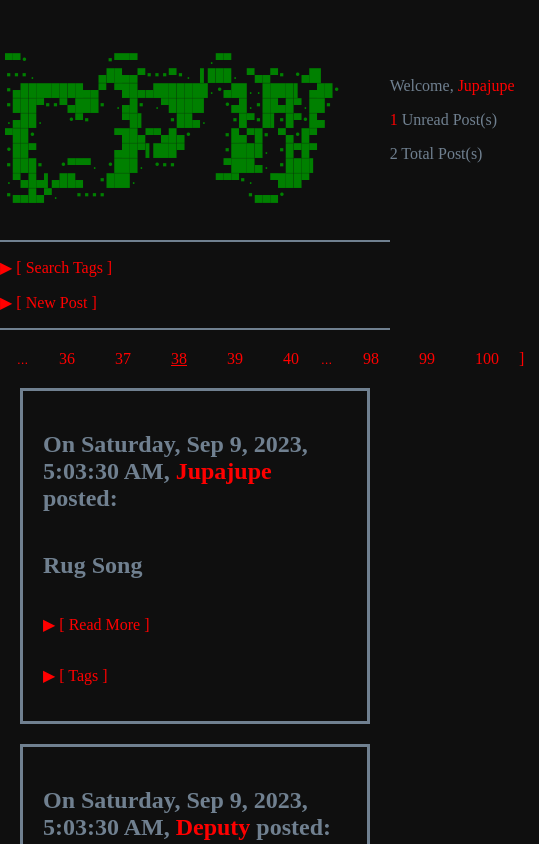
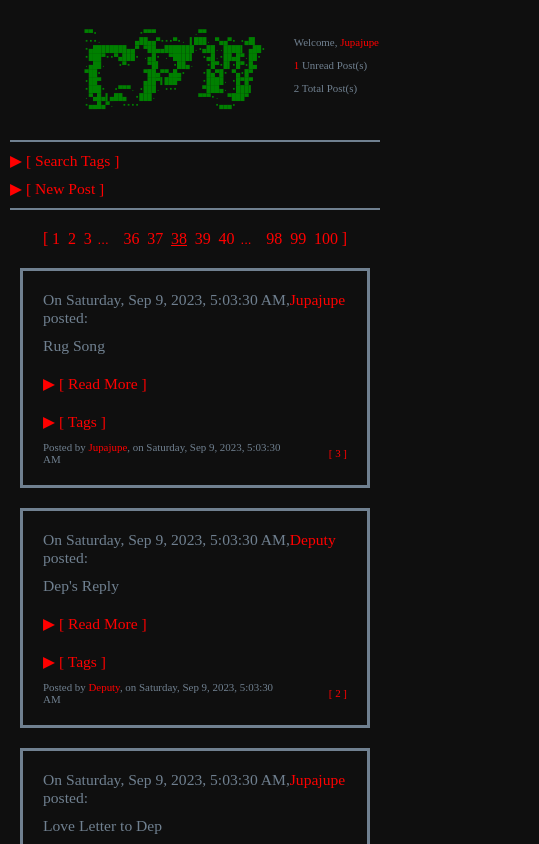
Before and after one commit to AVassilev98/PseudWorld, a React (Create React App) app: page / in a window 390 px wide. Shown: the top 844 px of the page, 539 px wide, since content can reach past the window. Built offline with nearby package versions, Linux system fonts and the light colour scheme; a web font is replaced by a local one.

Commit message:
Improve Mobile Layout

```diff
--- a/src/GlobalComponents/DropDown/DropDown.scss
+++ b/src/GlobalComponents/DropDown/DropDown.scss
@@ -0,0 +1,4 @@
+.dropDownContainer {
+    margin-top: 10px;
+    margin-bottom: 10px;
+}
--- a/src/GlobalComponents/DropDown/DropDown.tsx
+++ b/src/GlobalComponents/DropDown/DropDown.tsx
@@ -1,4 +1,5 @@
 import React, { Children } from "react";
+import "./DropDown.scss"
 
 type DropDownProps = {
     isOpened: boolean;
@@ -31,10 +32,10 @@ class DropDown extends React.Component<DropDownProps, DropDownState>
 
     render() {
         return (
-            <div>
-                <p>
+            <div className="dropDownContainer">
+                <a className="adjustableHeaderText">
                     <span onClick={() => this.handleClick()} className="clickable"> {this.state.isOpened ? "▼ " : "▶ "} {this.props.text}</span>
-                </p>
+                </a>
                 {this.state.isOpened ? this.props.children : <div />}
             </div>
         )
--- a/src/MainPage/MainPage.scss
+++ b/src/MainPage/MainPage.scss
@@ -3,7 +3,7 @@
     align-content: center;
     align-items: flex-start;
     height: 100vh;
-    width: 800px;
+    width: min(800px, 100vw);
     max-width: 100%;
     margin: auto;
 }
--- a/src/MainPage/MainPage.tsx
+++ b/src/MainPage/MainPage.tsx
@@ -24,9 +24,9 @@ const Header = (props: any) => {
 
     return (
         <div className="header">
-            <span className="headerGroup">
+            <span className="headerGroup adjustableText">
                 <div className="headerColumn headerColumnLeft">
-                    <pre style={{ color: "green" }}>
+                    <pre className="adjustableLogo" style={{ color: "green" }}>
                         {logo}
                     </pre>
                 </div>
@@ -122,6 +122,7 @@ class MainPage extends React.Component<{}, MainPageState> {
                     <div style={{
                         borderStyle: "solid none",
                         borderWidth: "2px",
+                        margin: "10px",
                     }}>
                         <TagDropDown
                             isOpened={this.state.tagDropDownOpened}
@@ -136,9 +137,9 @@ class MainPage extends React.Component<{}, MainPageState> {
                             <SubmissionForm />
                         </DropDown>
                     </div>
-                    <PageBrowser></PageBrowser>
+                    <PageBrowser />
                     {this.renderPostItems()}
-                    <PageBrowser></PageBrowser>
+                    <PageBrowser />
                 </span>
             </div>
         )
--- a/src/MainPage/PageBrowser/PageBrowser.scss
+++ b/src/MainPage/PageBrowser/PageBrowser.scss
@@ -4,11 +4,12 @@
     align-content: center;
     color: red;
     margin-top: 20px;
+    width: 100%;
 }
 
 .pageSelectionElement {
-    padding-left: 20px;
-    padding-right: 20px;
+    padding-left: min(1vw, 20px);
+    padding-right: min(1vw, 20px);
 }
 
 .pageSelectorText {
--- a/src/MainPage/Post/Post.scss
+++ b/src/MainPage/Post/Post.scss
@@ -10,3 +10,26 @@
     border-style: dotted;
     border-color: green;
 }
+
+.postTitle {
+    margin-top: 10px;
+    margin-bottom: 10px;
+}
+
+.footerItem {
+    display: flex;
+    margin: auto;
+    align-content: left;
+    float: left;
+    text-align: left;
+    width: 100%;
+}
+
+.dateItem {
+    text-align: left;
+    width: 100%;
+}
+
+.idItem {
+    justify-content: right;
+}
--- a/src/MainPage/Post/Post.tsx
+++ b/src/MainPage/Post/Post.tsx
@@ -66,18 +66,33 @@ class Post extends React.Component<PostData, PostState> {
     render() {
         return (
             <div className="postCell">
-                <h2> On {this.state.date}, <span className="clickable">{this.state.user}</span> posted:</h2>
-                <h2> {this.state.title} </h2>
+                <a className="optionalText adjustableHeaderText"> On {this.state.date},
+                    <span className="clickable">{this.state.user}</span> posted:
+                </a>
+                <a className="postTitle adjustableHeaderText"> {this.state.title} </a>
                 <DropDown isOpened={false} text={"[ Read More ]"}>
                     <p> {this.state.text} </p>
                     <div>
                         {this.state.embeds.map(this.getEmbeddedComponent)}
                     </div>
                 </DropDown>
-
                 <DropDown isOpened={false} text={"[ Tags ]"}>
                     <p> {this.state.tags} </p>
                 </DropDown>
+                <div style={{ display: "flex" }}>
+                    <div className="footerItem" style={{ width: "80%" }}>
+                        <a className="optionalText dateItem adjustableText">
+                            Posted by
+                            <span className="clickable"> {this.state.user}</span>, on {this.state.date}
+                        </a>
+                    </div>
+                    <div className="footerItem clickable idItem" style={{ width: "20%" }}>
+                        <a className="adjustableText" style={{ textAlign: "right", justifySelf: "right" }}>
+                            [ {this.state.id} ]
+                        </a>
+                    </div>
+
+                </div>
             </div>
         )
     }
--- a/src/index.css
+++ b/src/index.css
@@ -46,7 +46,23 @@ input {
   animation: linkHoverAnimation 2s infinite
 }
 
+.adjustableLogo {
+  font-size: min(1.8vw, 14px);
+}
+
+.adjustableText {
+  font-size: min(2.8vw, 14px);
+}
+
+.adjustableHeaderText {
+  font-size: min(4vw, 20px);
+}
+
 code {
   font-family: source-code-pro, Menlo, Monaco, Consolas, 'Courier New',
     monospace;
 }
+
+.optionalText {
+  text-overflow: hidden;
+}
```
